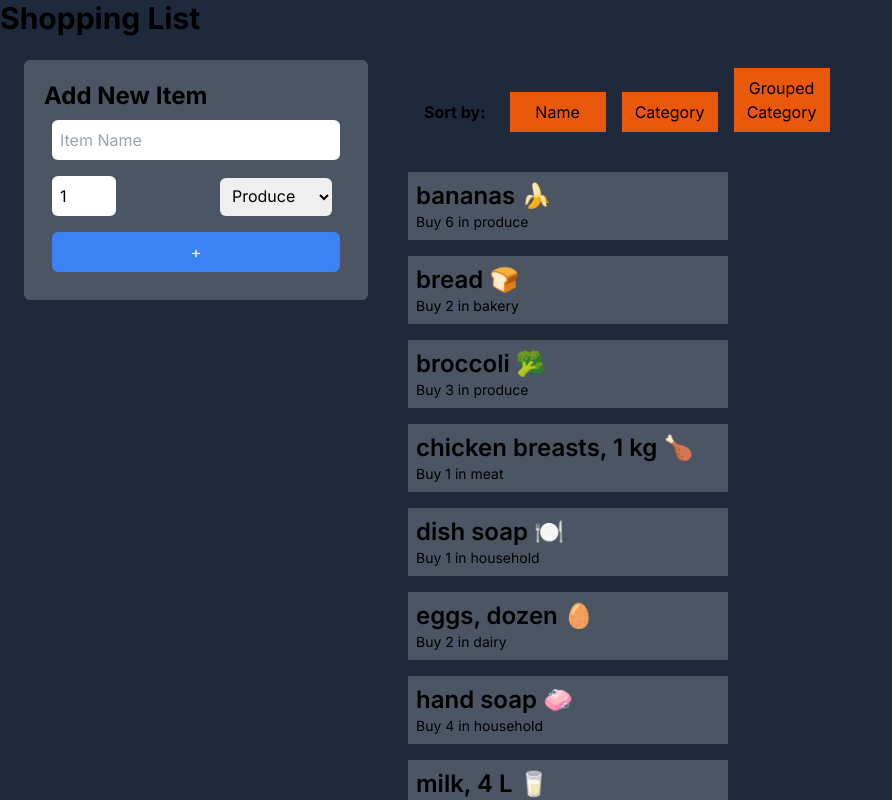
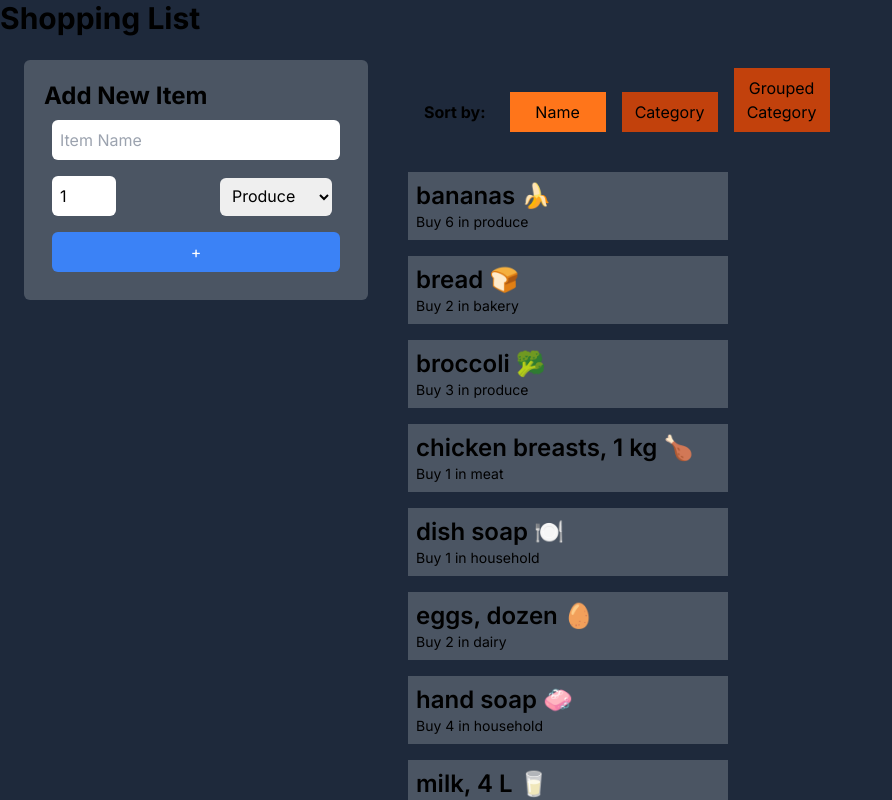
Before and after one commit to ShelynDM/cprg306-assignments, a Next.js app: page /week-6 in a window 1280 px wide. Shown: the top 800 px of the page, without its empty margins (0-892 px from the left). Built offline with nearby package versions, Linux system fonts and the light colour scheme.

Commit message:
week6 update

```diff
--- a/app/week-3/item-list.js
+++ b/app/week-3/item-list.js
@@ -162,4 +162,4 @@ export default function ItemList() {
       </ul>
     </main>
     )
-}
+};
--- a/app/week-6/item-list.js
+++ b/app/week-6/item-list.js
@@ -20,14 +20,17 @@ export default function ItemList({ items }) {
             <div className=" mb-8">
                 <strong className="font-bold m-4">Sort by:</strong>
                 <button
-                    className="w-24 m-2 p-2 bg-orange-600 hover:bg-orange-400"
-                    onClick={() => setSortBy("name")}>Name</button>
+                    className="w-24 m-2 p-2 bg-orange-700 hover:bg-orange-400"
+                    onClick={() => setSortBy("name")}
+                    style={{backgroundColor: sortBy === "name" ? "#ff751a" : ""}}>Name</button>
                 <button
-                    className="w-24 m-2 p-2 bg-orange-600  hover:bg-orange-400"
-                    onClick={() => setSortBy("category")}>Category</button>
+                    className="w-24 m-2 p-2 bg-orange-700  hover:bg-orange-400"
+                    onClick={() => setSortBy("category")}
+                    style={{backgroundColor: sortBy === "category" ? "#ff751a" : ""}}>Category</button>
                 <button
-                    className="w-24 m-2 p-2 bg-orange-600  hover:bg-orange-400"
-                    onClick={() => setSortBy("groupedCategory")}>Grouped Category</button>
+                    className="w-24 m-2 p-2 bg-orange-700  hover:bg-orange-400"
+                    onClick={() => setSortBy("groupedCategory")}
+                    style={{backgroundColor: sortBy === "groupedCategory" ? "#ff751a" : ""}}>Grouped Category</button>
             </div>
             <div>
                 <ul>
--- a/app/week-6/new-item.js
+++ b/app/week-6/new-item.js
@@ -13,10 +13,13 @@ export default function NewItem( {onAddItem} ) {
             alert("Please enter an item name");
             return;
         }
+
         const newId = Math.random().toString(36);
         const newItem = {id: newId, name: name, quantity: quantity, category: category.toLowerCase()};
         onAddItem(newItem);
+
         console.log(newItem);
+
         setName("");
         setQuantity(1);
         setCategory("Produce");
@@ -24,6 +27,7 @@ export default function NewItem( {onAddItem} ) {
     };
 
     return (
+        <main>
         <div className="flex">
             <form onSubmit={handleSubmit} className="m-4 p-5 rounded-md bg-gray-600">
                 <div>
@@ -71,5 +75,6 @@ export default function NewItem( {onAddItem} ) {
                     </button>
             </form>
         </div>
+        </main>
     );
 }
```
